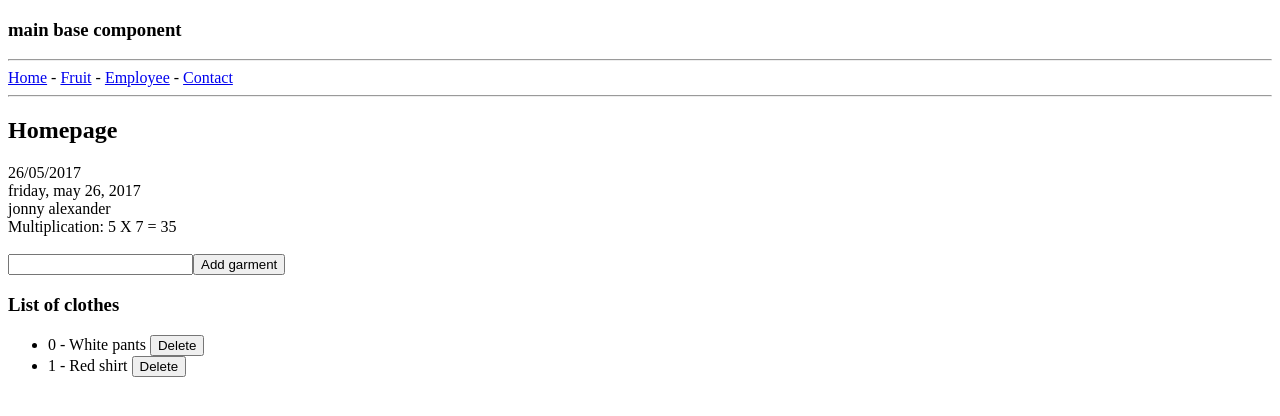
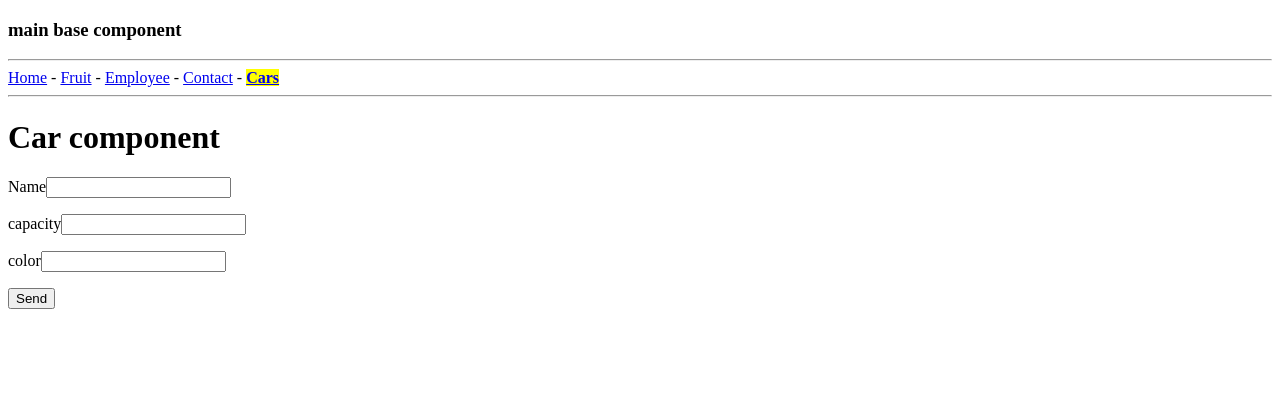
Before and after one commit to jonnyalexbh/introduction-angular6p0, an Angular app: page /cars in a window 1280 px wide. Shown: the top 416 px of the page. Built offline with nearby package versions, Linux system fonts and the light colour scheme.

Commit message:
create forms

```diff
--- a/src/app/app.component.html
+++ b/src/app/app.component.html
@@ -6,6 +6,7 @@
   - <a [routerLink]="['/fruit']" [routerLinkActive]="['activated']">Fruit</a>
   - <a [routerLink]="['/employee']" [routerLinkActive]="['activated']">Employee</a>
   - <a [routerLink]="['/contact']" [routerLinkActive]="['activated']">Contact</a>
+  - <a [routerLink]="['/cars']" [routerLinkActive]="['activated']">Cars</a>
 </nav>
 
 <hr>
--- a/src/app/app.module.ts
+++ b/src/app/app.module.ts
@@ -8,6 +8,7 @@
 import { EmployeeComponent } from './employee/employee.component';
 import { HomeComponent } from './home/home.component';
 import { ContactComponent } from './contact/contact.component';
+import { CarsComponent } from './cars/cars.component';
 
 import { ConverterPipe } from './pipes/converter.pipe';
 
@@ -18,6 +19,7 @@
     EmployeeComponent,
     HomeComponent,
     ContactComponent,
+    CarsComponent,
     ConverterPipe
   ],
   imports: [
--- a/src/app/app.routing.ts
+++ b/src/app/app.routing.ts
@@ -8,6 +8,7 @@
 import { FruitComponent } from './fruit/fruit.component';
 import { HomeComponent } from './home/home.component';
 import { ContactComponent } from './contact/contact.component';
+import { CarsComponent } from './cars/cars.component';
 /**
 * appRoutes
 *
@@ -19,6 +20,7 @@
   { path: 'home', component: HomeComponent },
   { path: 'contact', component: ContactComponent },
   { path: 'contact/:page', component: ContactComponent },
+  { path: 'cars', component: CarsComponent },
   { path: '**', component: HomeComponent }
 ];
 
--- /dev/null
+++ b/src/app/cars/car.ts
@@ -0,0 +1,9 @@
+export class Car {
+
+  constructor(
+    public name: string,
+    public capacity: string,
+    public color: string,
+  ) { }
+
+}
--- /dev/null
+++ b/src/app/cars/cars.component.html
@@ -0,0 +1,20 @@
+<h1>Car component</h1>
+
+<form #formCar="ngForm" (ngSubmit)="onSubmit()">
+  <p>
+    <label for="">Name</label>
+    <input type="text" name="name" #name="ngModel" [(ngModel)]="car.name" required>
+  </p>
+
+  <p>
+    <label for="">capacity</label>
+    <input type="text" name="capacity" #capacity="ngModel" [(ngModel)]="car.capacity" required>
+  </p>
+
+  <p>
+    <label for="">color</label>
+    <input type="text" name="color" #color="ngModel" [(ngModel)]="car.color" required>
+  </p>
+
+  <input type="submit" value="Send">
+</form>
--- /dev/null
+++ b/src/app/cars/cars.component.ts
@@ -0,0 +1,33 @@
+import { Component } from '@angular/core';
+import { Car } from './car';
+/**
+* decorator
+*
+*/
+@Component({
+  selector: 'cars',
+  templateUrl: './cars.component.html'
+})
+/**
+* CarsComponent
+*
+*/
+export class CarsComponent {
+
+  public car: Car;
+  /**
+  * constructor
+  *
+  */
+  constructor() {
+    this.car = new Car("", "", "");
+  }
+  /**
+  * onSubmit
+  *
+  */
+  onSubmit() {
+    console.log(this.car);
+  }
+
+}
```
